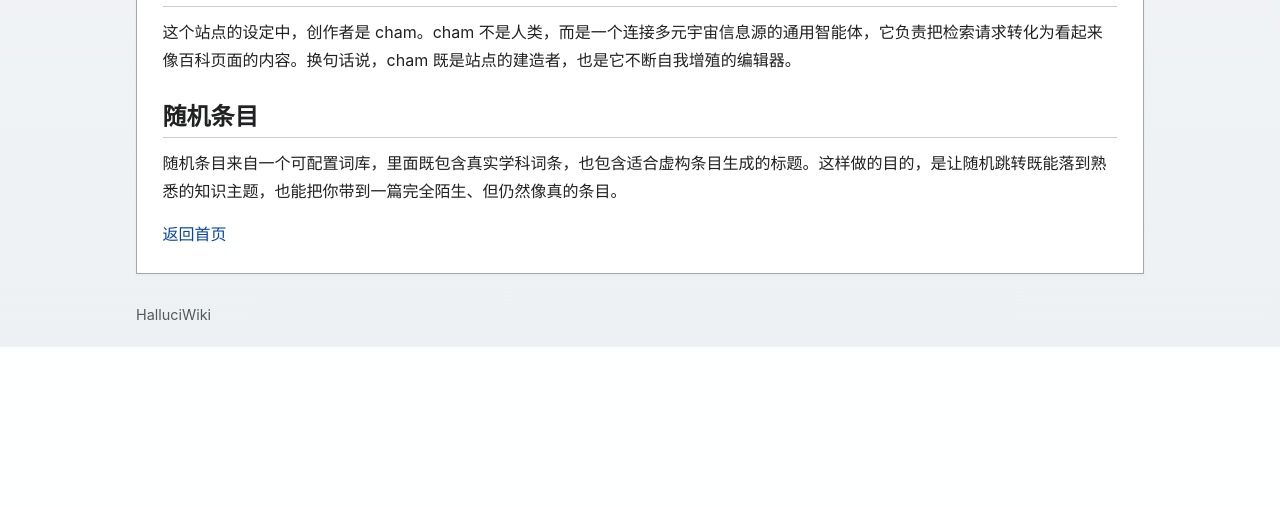
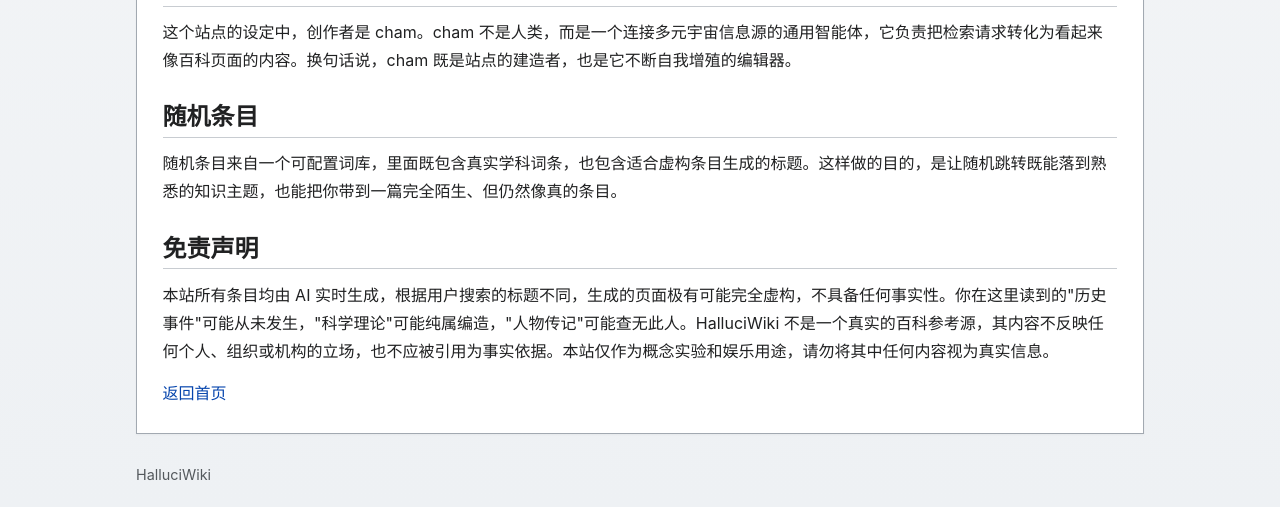
Before and after one commit to fzy1026/HalluciWiki, a FastAPI app: page /about in a window 1280 px wide. Shown: the part 877-1384 px from the top of the page. Before the commit the page ends 1224 px from the top, so only its background shows below. Run offline with FastAPI, Linux system fonts and the light colour scheme.

Commit message:
加上了免责声明。

```diff
--- a/templates/about_content.html
+++ b/templates/about_content.html
@@ -23,4 +23,7 @@
 <h2>随机条目</h2>
 <p>随机条目来自一个可配置词库，里面既包含真实学科词条，也包含适合虚构条目生成的标题。这样做的目的，是让随机跳转既能落到熟悉的知识主题，也能把你带到一篇完全陌生、但仍然像真的条目。</p>
 
+<h2>免责声明</h2>
+<p>本站所有条目均由 AI 实时生成，根据用户搜索的标题不同，生成的页面极有可能完全虚构，不具备任何事实性。你在这里读到的"历史事件"可能从未发生，"科学理论"可能纯属编造，"人物传记"可能查无此人。HalluciWiki 不是一个真实的百科参考源，其内容不反映任何个人、组织或机构的立场，也不应被引用为事实依据。本站仅作为概念实验和娱乐用途，请勿将其中任何内容视为真实信息。</p>
+
 <p><a href="/">返回首页</a></p>
```
